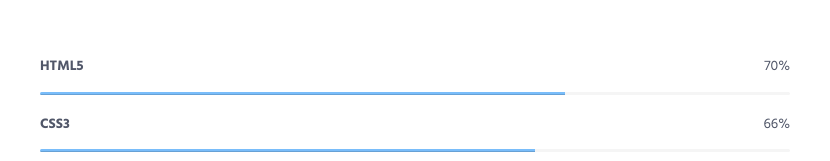
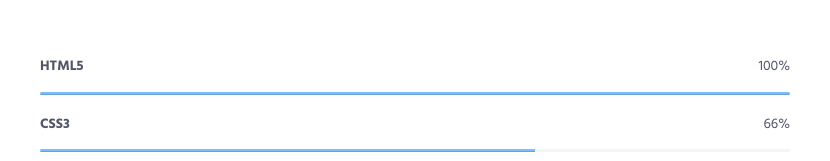
Before and after one commit to Starunski/My-CV-, a plain HTML site: page index.html in a window 1280 px wide. Shown: the part 899-1060 px from the top of the page, 420-1250 px from the left. Drawn offline with Linux system fonts and the light colour scheme.

Commit message:
changed HTML skills to 100%

```diff
--- a/index.html
+++ b/index.html
@@ -115,9 +115,9 @@
 
                         <!-- Progress Box -->
                         <div class="progress-box">
-                            <h5>HTML5 <span class="color-heading pull-right">70%</span></h5>
+                            <h5>HTML5 <span class="color-heading pull-right">100%</span></h5>
                             <div class="progress">
-                                <div class="progress-bar bg-color-base" role="progressbar" data-width="70"></div>
+                                <div class="progress-bar bg-color-base" role="progressbar" data-width="100"></div>
                             </div>
                         </div>
                         <div class="progress-box">
```
